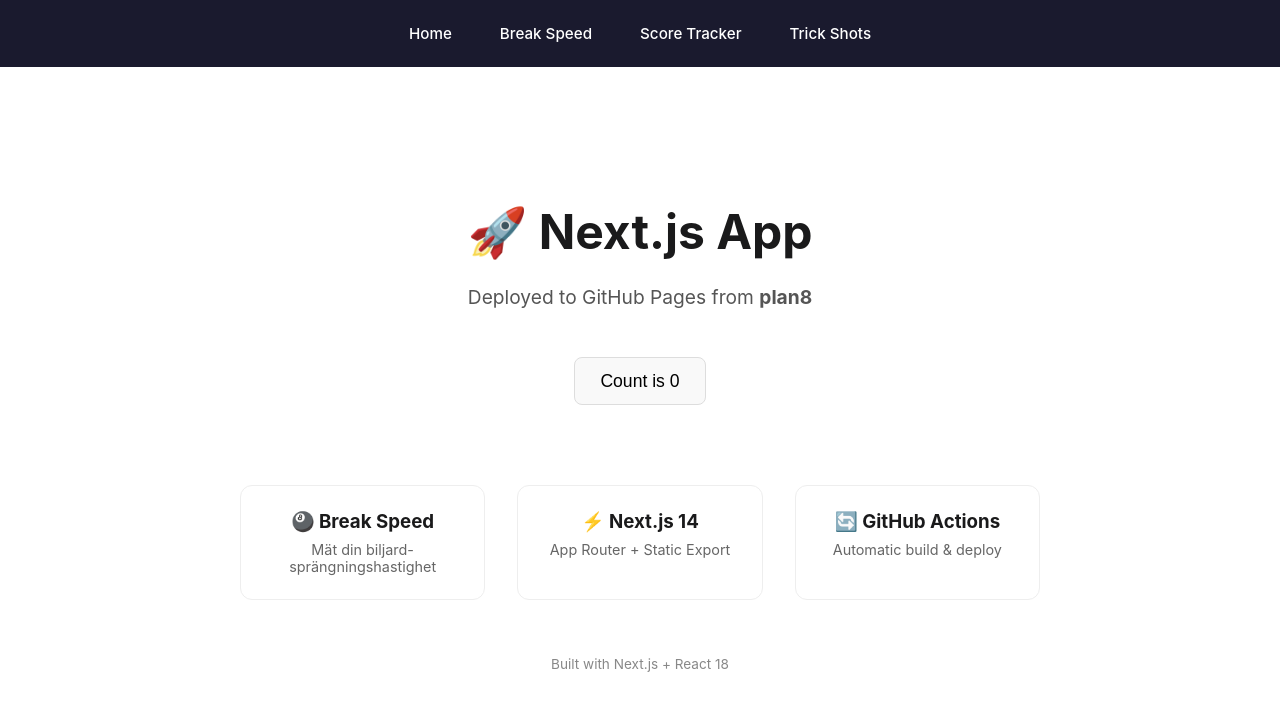
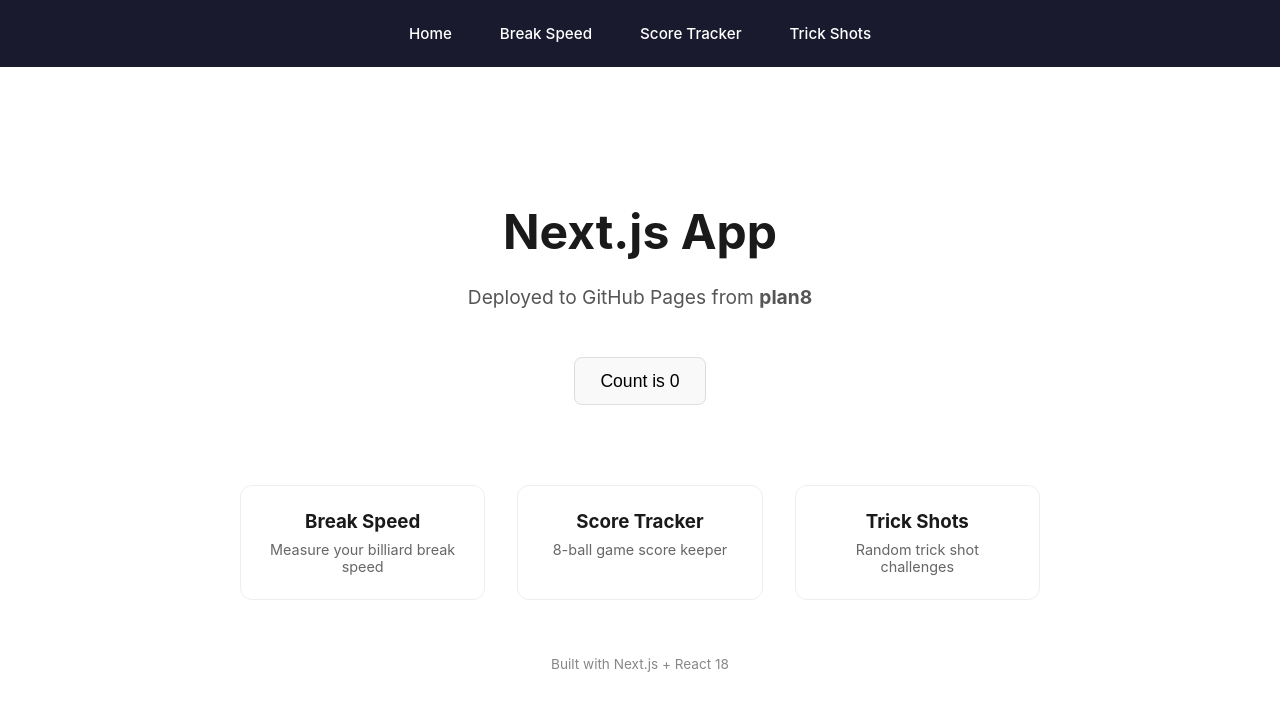
Before and after one commit to plan8/nextjs-app, a Next.js app: page /nextjs-app/ in a window 1280 px wide. Shown: the top 710 px of the page. Built offline with nearby package versions, Linux system fonts and the light colour scheme.

Commit message:
English home page

```diff
--- a/src/app/page.js
+++ b/src/app/page.js
@@ -1,41 +1,26 @@
 'use client'
-
 import { useState } from 'react'
 import Link from 'next/link'
 
 export default function Home() {
   const [count, setCount] = useState(0)
-
   return (
     <main className="main">
-      <h1 className="title">
-        🚀 Next.js App
-      </h1>
-      <p className="subtitle">
-        Deployed to GitHub Pages from <strong>plan8</strong>
-      </p>
-      <div className="card">
-        <button onClick={() => setCount(count + 1)}>
-          Count is {count}
-        </button>
-      </div>
+      <h1 className="title">Next.js App</h1>
+      <p className="subtitle">Deployed to GitHub Pages from <strong>plan8</strong></p>
+      <div className="card"><button onClick={() => setCount(count + 1)}>Count is {count}</button></div>
       <div className="features">
         <Link href="/break" className="feature" style={{ textDecoration: 'none', color: 'inherit' }}>
-          <h3>🎱 Break Speed</h3>
-          <p>Mät din biljard-sprängningshastighet</p>
+          <h3>Break Speed</h3><p>Measure your billiard break speed</p>
         </Link>
-        <div className="feature">
-          <h3>⚡ Next.js 14</h3>
-          <p>App Router + Static Export</p>
-        </div>
-        <div className="feature">
-          <h3>🔄 GitHub Actions</h3>
-          <p>Automatic build & deploy</p>
-        </div>
+        <Link href="/score" className="feature" style={{ textDecoration: 'none', color: 'inherit' }}>
+          <h3>Score Tracker</h3><p>8-ball game score keeper</p>
+        </Link>
+        <Link href="/trickshots" className="feature" style={{ textDecoration: 'none', color: 'inherit' }}>
+          <h3>Trick Shots</h3><p>Random trick shot challenges</p>
+        </Link>
       </div>
-      <p className="footer">
-        Built with Next.js + React 18
-      </p>
+      <p className="footer">Built with Next.js + React 18</p>
     </main>
   )
 }
```
